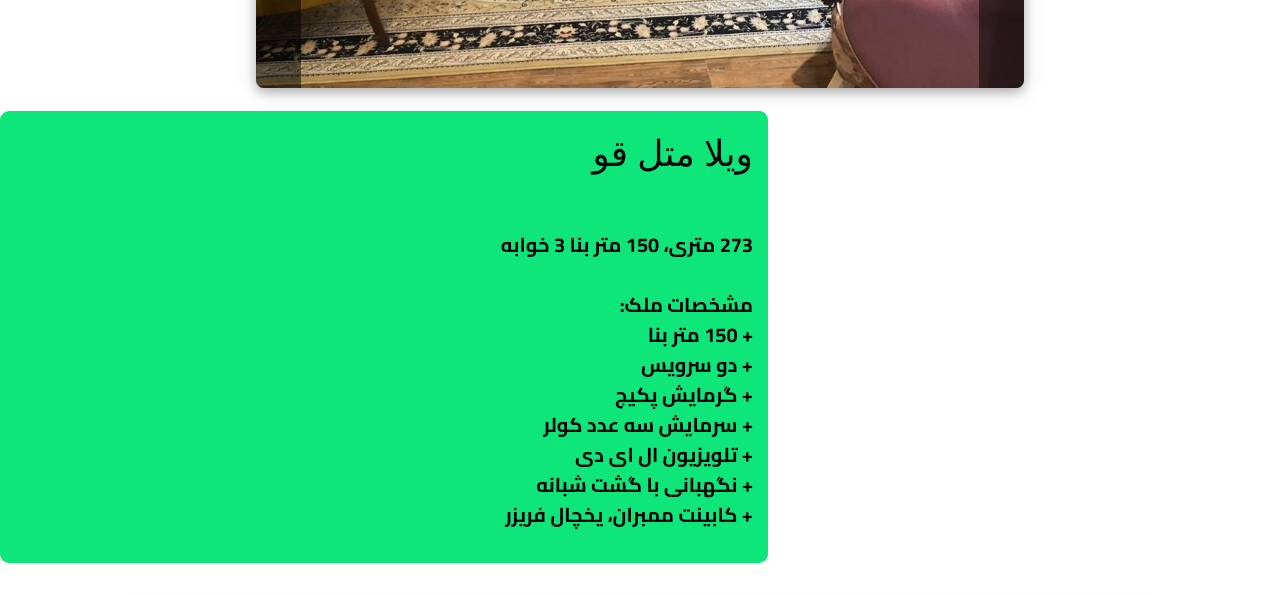
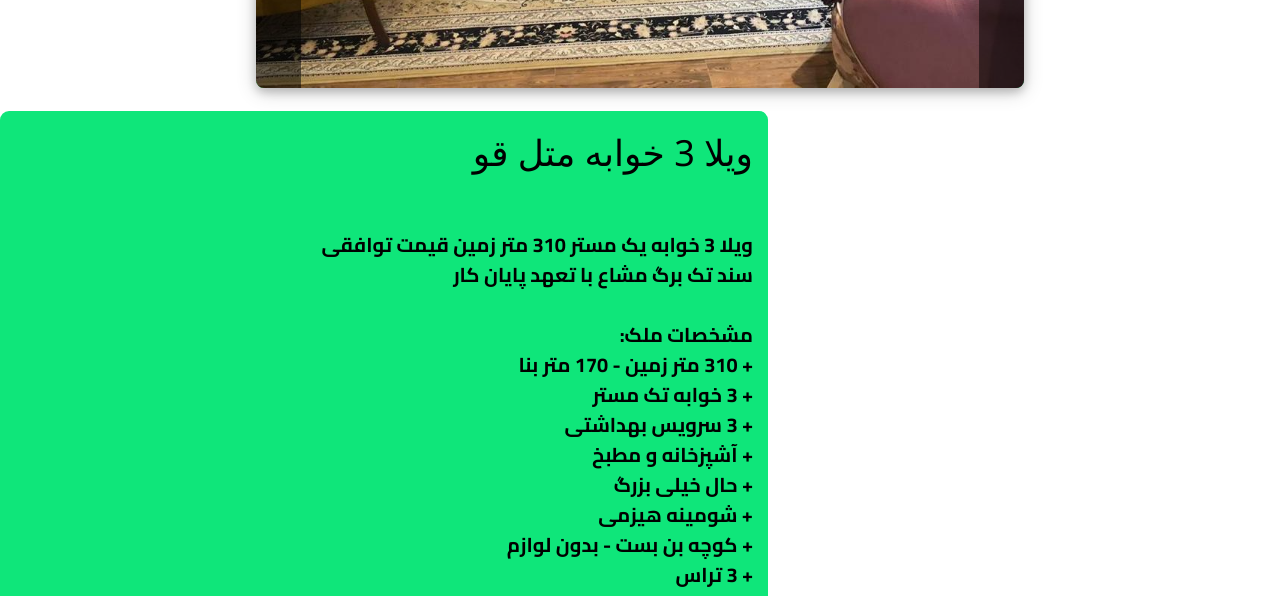
Before and after one commit to bamsabz/bamsabz.github.io, a plain HTML site: page pages/House4.html in a window 1280 px wide. Shown: the part 630-1226 px from the top of the page. Drawn offline with nearby package versions, Linux system fonts and the light colour scheme; files that its build step writes are made by us from their sources.

Commit message:
Edited House4

```diff
--- a/pages/House4.html
+++ b/pages/House4.html
@@ -69,17 +69,20 @@
       <br>
       <div class="inDetail">
 
-        <h2 for="" id="header4" onclick="titleClicked(this.id)" class="card1Label w3-xxlarge">ویلا متل قو</h2>
-        <p id="card1DescrptionId4" class="card1Descrption" style="display:block;"><br>273 متری، 150 متر بنا 3 خوابه
+        <h2 for="" id="header4" onclick="titleClicked(this.id)" class="card1Label w3-xxlarge">ویلا 3 خوابه متل قو</h2>
+        <p id="card1DescrptionId4" class="card1Descrption" style="display:block;"><br>ویلا 3 خوابه یک مستر 310 متر زمین قیمت توافقی<br>سند تک برگ مشاع با تعهد پایان کار
 
-        <br><br>مشخصات ملک:
-        <br>+ 150 متر بنا
-        <br>+ دو سرویس
-        <br>+ گرمایش پکیج
-        <br>+ سرمایش سه عدد کولر
-        <br>+ تلویزیون ال ای دی
-        <br>+ نگهبانی با گشت شبانه
-        <br>+ کابینت ممبران، یخچال فریزر
+          <br><br>مشخصات ملک:
+          <br>+ 310 متر زمین - 170 متر بنا
+          <br>+ 3 خوابه تک مستر
+          <br>+ 3 سرویس بهداشتی
+          <br>+ آشپزخانه و مطبخ
+          <br>+ حال خیلی بزرگ
+          <br>+ شومینه هیزمی
+          <br>+ کوچه بن بست - بدون لوازم
+          <br>+ 3 تراس
+          <br>+ پنجره تمام قد و دوجداره
+          <br>+ پکیج
 
 </p>
 
```
Also changed, not shown: index.html (+12 -9 lines).
